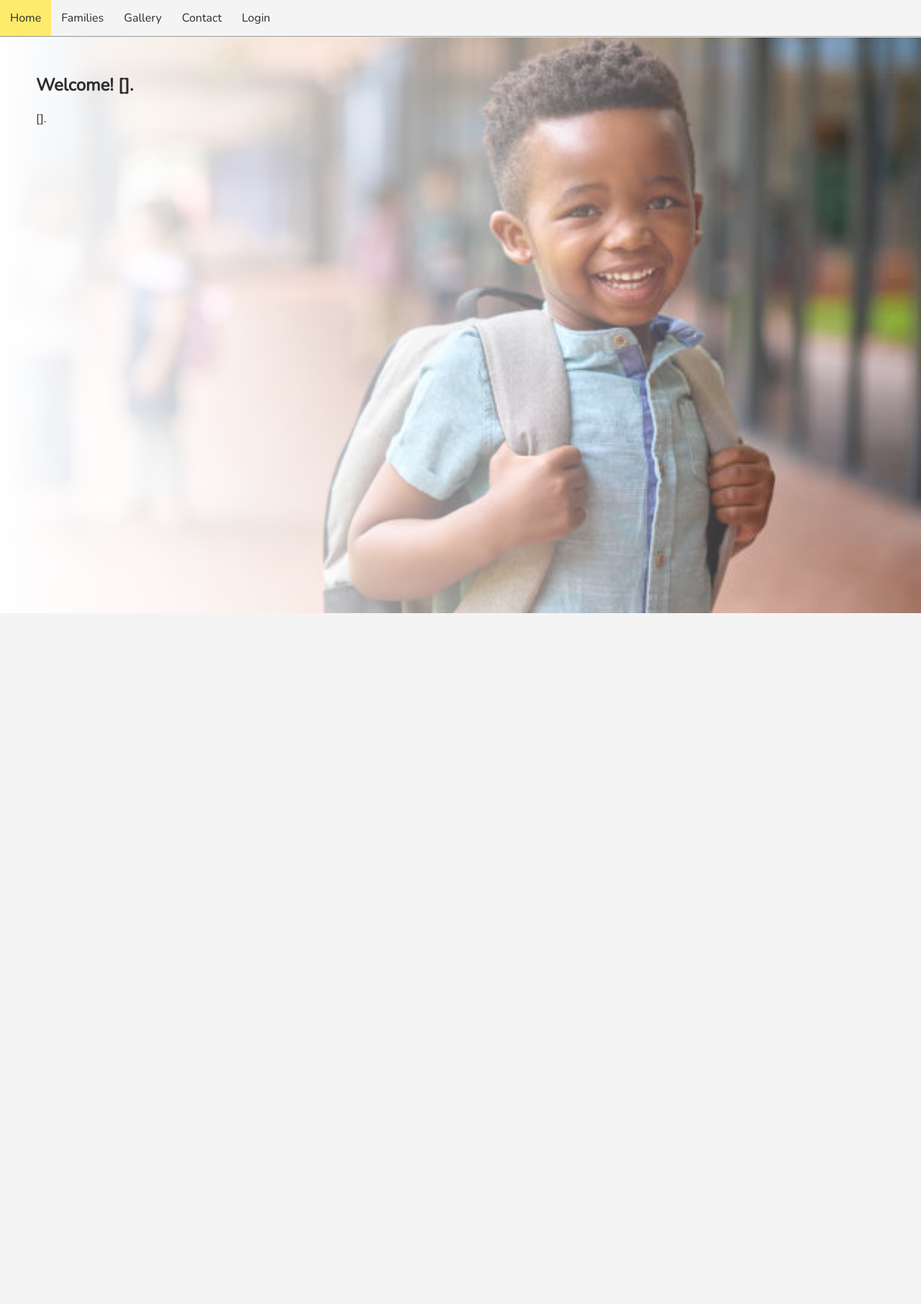
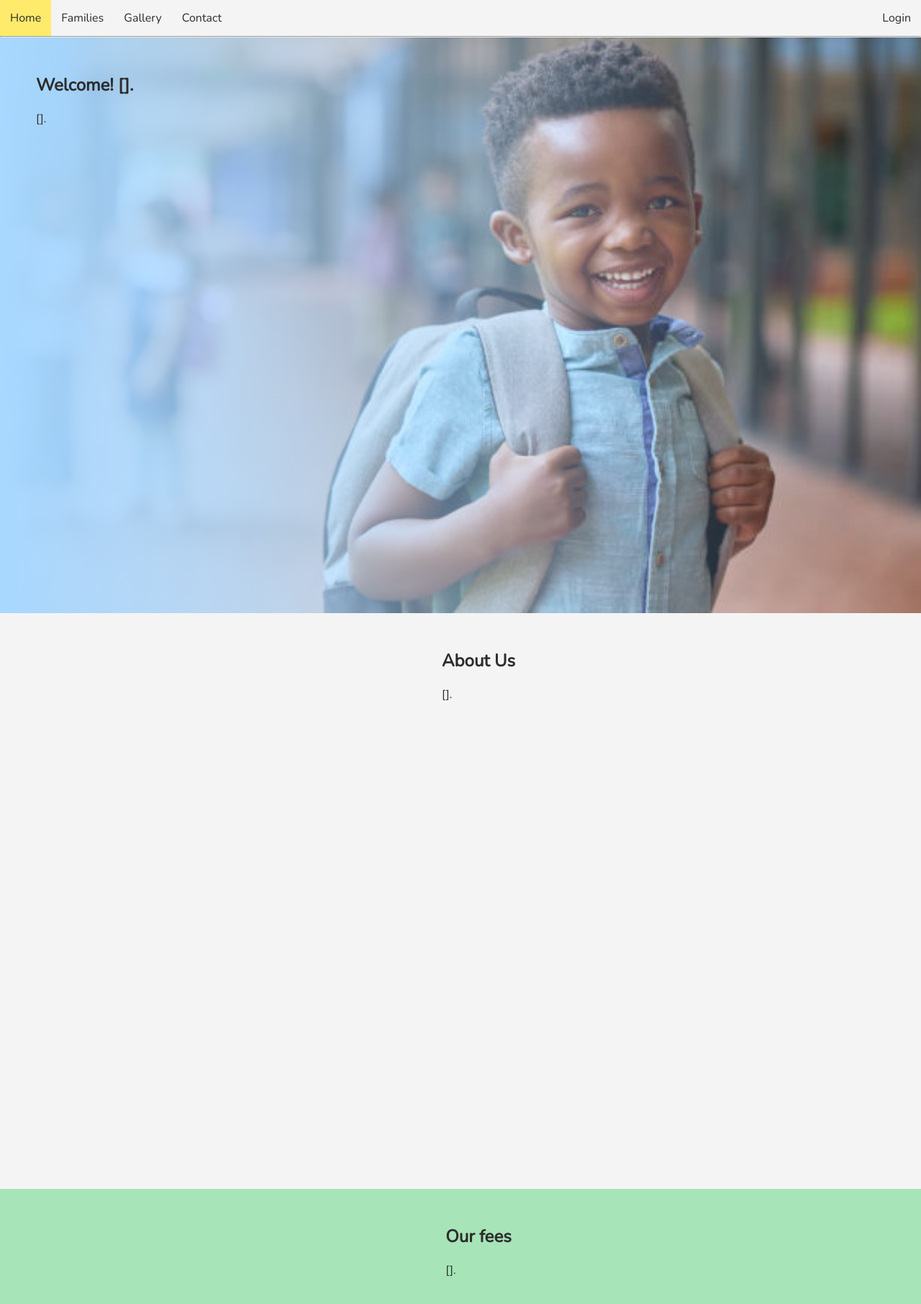
Before and after one commit to Alesahe/SEHSCT3, a website with bundled scripts: page public/html/index.html in a window 1280 px wide. Shown: the whole page at 72% size. Before the commit the page ends 852 px from the top, so only its background shows below. Built offline with nearby package versions, Linux system fonts and the light colour scheme.

Commit message:
additions

```diff
--- a/index.js
+++ b/index.js
@@ -16,6 +16,9 @@
 app.get("/contact", function (req, res) {
   res.sendFile(path.join(__dirname, "public/html/contact.html"));
 });
+app.get("/login", function (req, res) {
+  res.sendFile(path.join(__dirname, "public/html/login.html"));
+});
 
 //post requests
 
--- /dev/null
+++ b/public/css/index.css
@@ -0,0 +1,7 @@
+#welcomePage {
+    background-image: url(../images/bg.jpg);
+}
+
+#fees {
+    background-color: #A7E4B7;
+}
--- a/public/css/navbar.css
+++ b/public/css/navbar.css
@@ -7,12 +7,16 @@
 }
 
 .topnav a {
-  float: left;
+  float:left;
   display: block;
   color: var(--text-colour);
   text-align: center;
   padding: 14px;
   text-decoration: none;
+}
+
+#loginButton {
+  float: right;
 }
 
 .topnav a:hover {
--- a/public/css/root.css
+++ b/public/css/root.css
@@ -5,4 +5,5 @@
     --text-colour: #2C2C2C;
     --highlight-colour: #e7cef5;
     --navbar-colour: #ffeb6b;
+    --gradient-colour: #a8d8ff;
 }
--- a/public/css/stylesheet.css
+++ b/public/css/stylesheet.css
@@ -17,9 +17,8 @@
 .hero {
     height: 100vh;
     display: flex;
-    justify-content: center;
-    align-items: center;
-    background-image: url(../images/bg.jpg);
+    /* justify-content: left;
+    align-items: left; */
     background-size: cover; /* or 100vw*/
     position: relative;
 }
@@ -27,7 +26,7 @@
 .gradient {
     height: 100%;
     width: 100%;
-    background-image: linear-gradient(to right, white, transparent);
+    background-image: linear-gradient(to right, var(--gradient-colour), transparent);
     opacity: 1;
     position: absolute;
     top: 0;
@@ -43,3 +42,8 @@
 p {
     margin-left: 50px;
 }
+
+.centre{
+    justify-content: center;
+    /* align-items: center; */
+}
--- a/public/html/index.html
+++ b/public/html/index.html
@@ -8,6 +8,7 @@
     <link rel="stylesheet" href="../css/root.css">
     <link rel="stylesheet" href="../css/stylesheet.css">
     <link rel="stylesheet" href="../css/navbar.css">
+    <link rel="stylesheet" href="../css/index.css">
     <script src="https://unpkg.com/boxicons@2.1.4/dist/boxicons.js"></script>
     <script src="../js/main.js"></script>
     <script src="../js/navbar.js"></script>
@@ -24,11 +25,25 @@
     </div>
     <hr>
 
-    <section class="hero">
+    <section class="hero" id="welcomePage">
         <div class="hero-content gradient">
             <h1> Welcome! []. </h1>
             <p> []. </p>
         </div>
     </section>
+
+    <section class="hero centre" id="">
+        <div class="hero-content">
+            <h1> About Us </h1>
+            <p> []. </p>
+        </div>
+    </section>
+
+    <section class="hero centre" id="fees">
+        <div class="hero-content">
+            <h1> Our fees </h1>
+            <p> []. </p>
+        </div>
+    </section>
 </body>
 </html>
```
Also changed, not shown: public/html/login.html (added).
